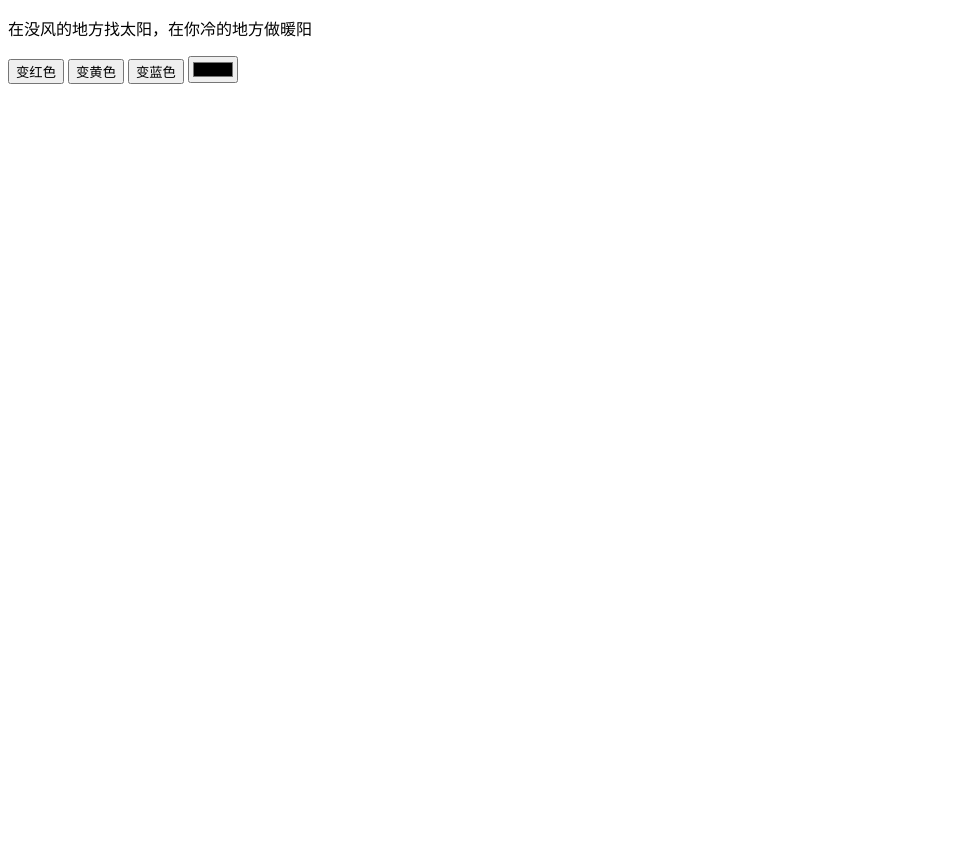
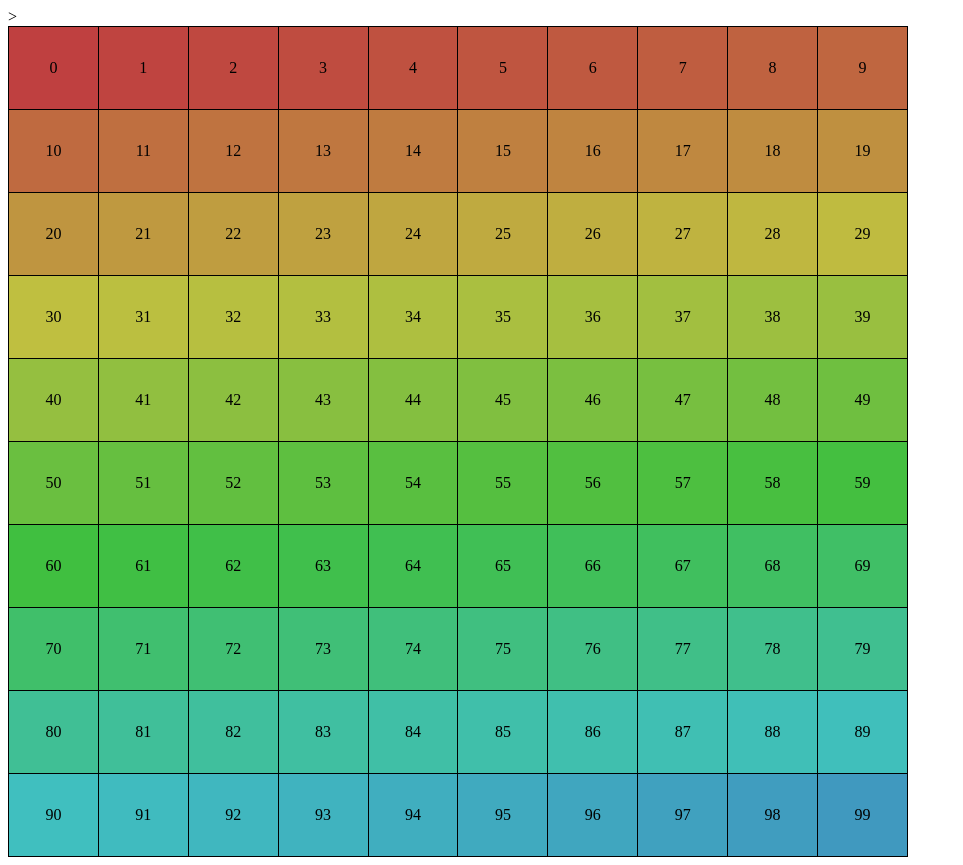
Before and after one commit to 7TS-W/7TS-W.github.io, a plain HTML site: page index.html in a window 1280 px wide. Shown: the whole page, without its empty margins (0-963 px from the left). Before the commit the page ends 800 px from the top, so only its background shows below. Drawn offline with Linux system fonts and the light colour scheme.

Commit message:
Add files via upload

```diff
--- a/index.html
+++ b/index.html
@@ -1,23 +1,156 @@
+
 <!DOCTYPE html>
 <html>
 	<head>
 		<meta charset="utf-8" />
-		<title>改变网页背景颜色</title>
-		<script>
-			function color(str){
-				document.body.style.backgroundColor=str;
+		<title></title>
+		<style>
+			table{
+				border-collapse: collapse;
+				border: 1px solid #000;
+				width: 900px;
 			}
-			function fqc(){
-				var a=document.getElementById("a");
-				document.body.style.backgroundColor=a.value;
+			td{
+				border: 1px solid #000;
+				height: 80px;
+				width: 50px;
+				text-align: center;
+				vertical-align: auto;
 			}
-		</script>
+		</style>>
 	</head>
 	<body>
-	<p>在没风的地方找太阳，在你冷的地方做暖阳</p>
-		<input type="button" value="变红色" onclick="color('red')">
-		<input type="button" value="变黄色" onclick="color('yellow')">
-		<input type="button" value="变蓝色" onclick="color('blue')">
-		<input type="color" value="#000000" onchange="fqc()"id="a">
+		<table id="dataTable">
+			   <tr>
+			   	   <td></td>
+			   	   <td></td>
+			   	   <td></td>
+			   	   <td></td>
+			   	   <td></td>
+			   	   <td></td>
+			   	   <td></td>
+			   	   <td></td>
+			   	   <td></td>
+			   	   <td></td>
+			   	</tr>
+			   	<tr>
+			   	   <td></td>
+			   	   <td></td>
+			   	   <td></td>
+			   	   <td></td>
+			   	   <td></td>
+			   	   <td></td>
+			   	   <td></td>
+			   	   <td></td>
+			   	   <td></td>
+			   	   <td></td>
+			   	</tr>
+			   	<tr>
+			   	   <td></td>
+			   	   <td></td>
+			   	   <td></td>
+			   	   <td></td>
+			   	   <td></td>
+			   	   <td></td>
+			   	   <td></td>
+			   	   <td></td>
+			   	   <td></td>
+			   	   <td></td>
+			   	</tr>
+			   	<tr>
+			   	   <td></td>
+			   	   <td></td>
+			   	   <td></td>
+			   	   <td></td>
+			   	   <td></td>
+			   	   <td></td>
+			   	   <td></td>
+			   	   <td></td>
+			   	   <td></td>
+			   	   <td></td>
+			   	</tr>
+			   	<tr>
+			   	   <td></td>
+			   	   <td></td>
+			   	   <td></td>
+			   	   <td></td>
+			   	   <td></td>
+			   	   <td></td>
+			   	   <td></td>
+			   	   <td></td>
+			   	   <td></td>
+			   	   <td></td>
+			   	</tr>
+			   	<tr>
+			   	   <td></td>
+			   	   <td></td>
+			   	   <td></td>
+			   	   <td></td>
+			   	   <td></td>
+			   	   <td></td>
+			   	   <td></td>
+			   	   <td></td>
+			   	   <td></td>
+			   	   <td></td>
+			   	</tr>
+			   	<tr>
+			   	   <td></td>
+			   	   <td></td>
+			   	   <td></td>
+			   	   <td></td>
+			   	   <td></td>
+			   	   <td></td>
+			   	   <td></td>
+			   	   <td></td>
+			   	   <td></td>
+			   	   <td></td>
+			   	</tr>
+			   	<tr>
+			   	   <td></td>
+			   	   <td></td>
+			   	   <td></td>
+			   	   <td></td>
+			   	   <td></td>
+			   	   <td></td>
+			   	   <td></td>
+			   	   <td></td>
+			   	   <td></td>
+			   	   <td></td>
+			   	</tr>
+			   	<tr>
+			   	   <td></td>
+			   	   <td></td>
+			   	   <td></td>
+			   	   <td></td>
+			   	   <td></td>
+			   	   <td></td>
+			   	   <td></td>
+			   	   <td></td>
+			   	   <td></td>
+			   	   <td></td>
+			   	</tr>
+			   	<tr>
+			   	   <td></td>
+			   	   <td></td>
+			   	   <td></td>
+			   	   <td></td>
+			   	   <td></td>
+			   	   <td></td>
+			   	   <td></td>
+			   	   <td></td>
+			   	   <td></td>
+			   	   <td></td>
+			   	</tr>
+		</table>
+		<script type="text/javascript">
+		var oTable = document.getElementById("dataTable");
+		var oTd = oTable.getElementsByTagName("td");
+		for(i in oTd){
+			if(!isNaN(i)){
+				oTd[i].style.backgroundColor="hsl("+i/10*20+",50%,50%)";
+				oTd[i].innerHTML=i;
+			}
+		}
+		</script>
 	</body>
 </html>
```
